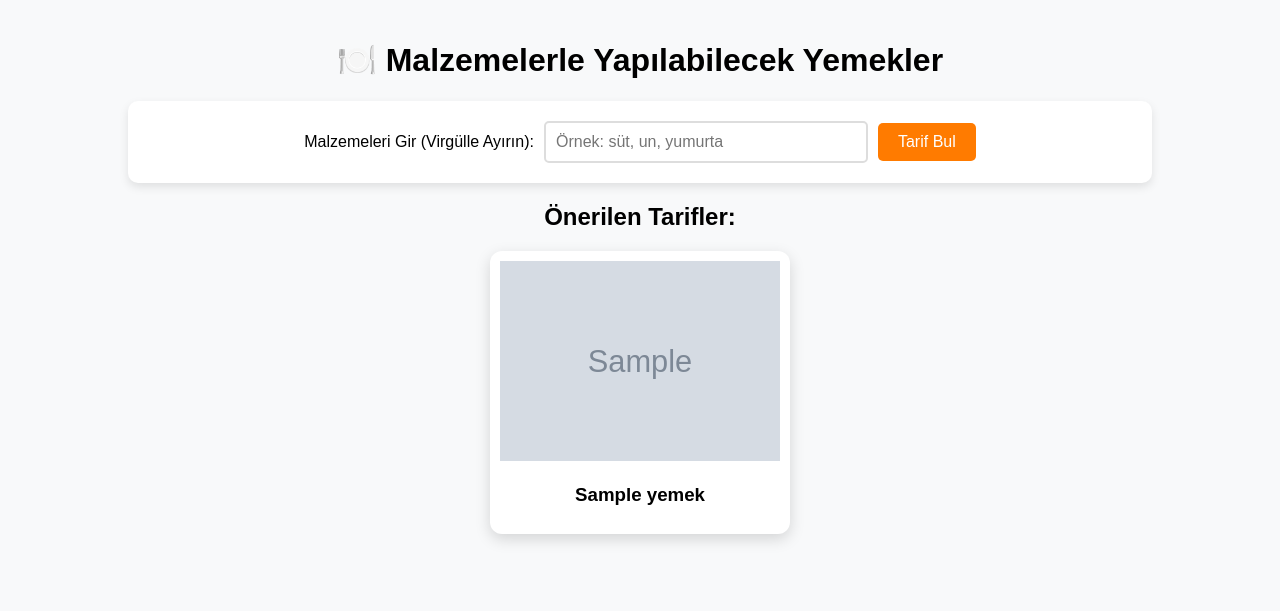
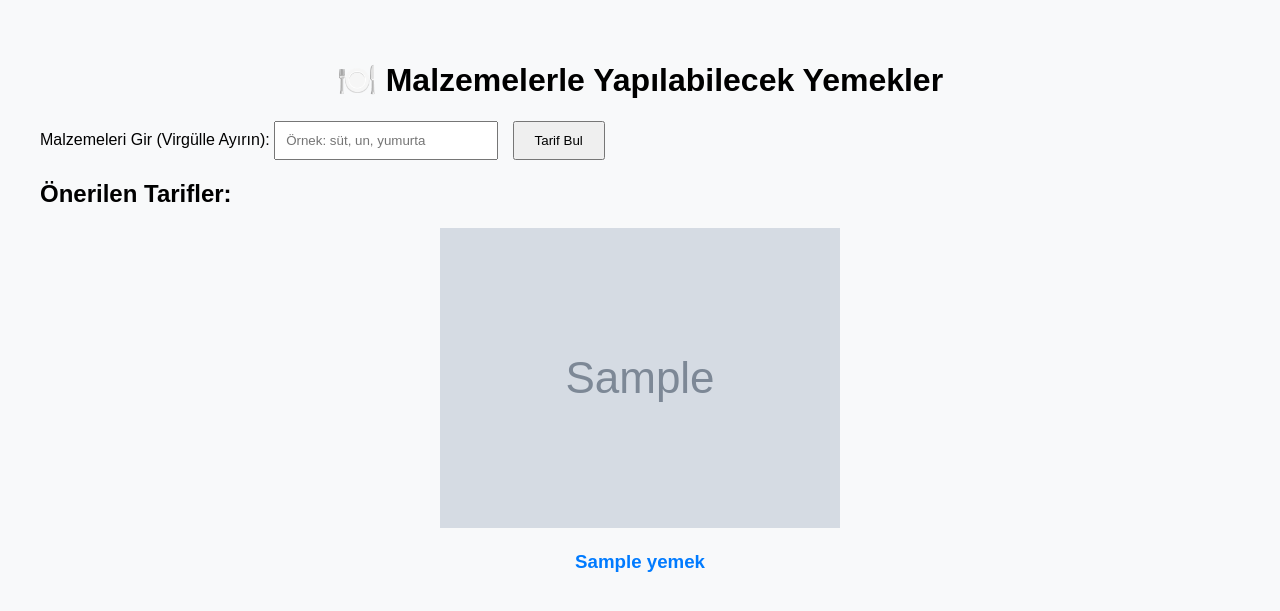
Before and after one commit to ar3s27/yemek-oneri, a Flask app: template templates/index.html in a window 1280 px wide. Shown: the top 611 px of the page. Run offline with Flask 3, Linux system fonts and the light colour scheme; the template is opened without the code that fills it: most values are stand-ins (such as "Sample title", 1, 10 or a date in 2020); grey boxes marked "Sample" are stand-in pictures.

Commit message:
Update style.css

```diff
--- a/static/style.css
+++ b/static/style.css
@@ -1,113 +1,65 @@
-/* Genel Stiller */
 body {
-    font-family: 'Arial', sans-serif;
-    text-align: center;
+    font-family: Arial, sans-serif;
     background-color: #f8f9fa;
     margin: 0;
     padding: 0;
 }
 
 .container {
-    width: 80%;
-    margin: auto;
+    max-width: 1200px;
+    margin: 20px auto;
     padding: 20px;
 }
 
-/* Yemek Kartları */
-.yemek-listesi {
-    display: flex;
-    justify-content: center;
-    flex-wrap: wrap;
-    gap: 20px;
-    margin-top: 20px;
-}
-
-.yemek-karti {
-    background: white;
-    border-radius: 12px;
-    overflow: hidden;
-    box-shadow: 0px 5px 15px rgba(0, 0, 0, 0.15);
-    transition: transform 0.3s ease, box-shadow 0.3s ease;
-    width: 300px;
+h1, h3 {
     text-align: center;
 }
 
-.yemek-karti:hover {
-    transform: scale(1.05);
-    box-shadow: 0px 8px 20px rgba(0, 0, 0, 0.2);
+.yemekler {
+    display: flex;
+    flex-wrap: wrap;
+    gap: 20px;
+    justify-content: center;
 }
 
-.yemek-karti img {
+.yemek-kart {
+    width: 200px;
+    border: 1px solid #ddd;
+    border-radius: 10px;
+    overflow: hidden;
+    text-align: center;
+    box-shadow: 0 4px 8px rgba(0, 0, 0, 0.1);
+}
+
+.yemek-kart img {
     width: 100%;
-    height: 200px;
+    height: 150px;
     object-fit: cover;
 }
 
-.yemek-karti a {
-    text-decoration: none;
-    color: black;
-    display: block;
-    padding: 10px;
+.yemek-kart h3 {
+    margin: 10px 0;
 }
 
-/* Tarif Sayfası */
-.tarif-resim {
-    width: 400px;
-    height: auto;
-    border-radius: 10px;
-    margin-bottom: 20px;
+form input[type="text"] {
+    padding: 10px;
+    width: 200px;
+    margin-right: 10px;
+}
+
+form button {
+    padding: 10px 20px;
+    cursor: pointer;
 }
 
 ul, ol {
-    text-align: left;
-    display: inline-block;
+    padding-left: 20px;
 }
 
-.geri-buton {
-    display: inline-block;
+a {
+    display: block;
+    text-align: center;
     margin-top: 20px;
-    padding: 10px 20px;
-    background: #ff7b00;
-    color: white;
-    border-radius: 5px;
     text-decoration: none;
+    color: #007bff;
 }
-
-.geri-buton:hover {
-    background: #e06900;
-}
-form {
-    background: #fff;
-    padding: 20px;
-    border-radius: 10px;
-    box-shadow: 0px 4px 10px rgba(0, 0, 0, 0.1);
-    display: flex;
-    justify-content: center;
-    align-items: center;
-    gap: 10px;
-    flex-wrap: wrap;
-}
-
-input[type="text"] {
-    padding: 10px;
-    width: 300px;
-    border: 2px solid #ddd;
-    border-radius: 5px;
-    font-size: 16px;
-    outline: none;
-}
-
-button {
-    background: #ff7b00;
-    color: white;
-    padding: 10px 20px;
-    border: none;
-    border-radius: 5px;
-    font-size: 16px;
-    cursor: pointer;
-    transition: background 0.3s;
-}
-
-button:hover {
-    background: #e06900;
-}
```
